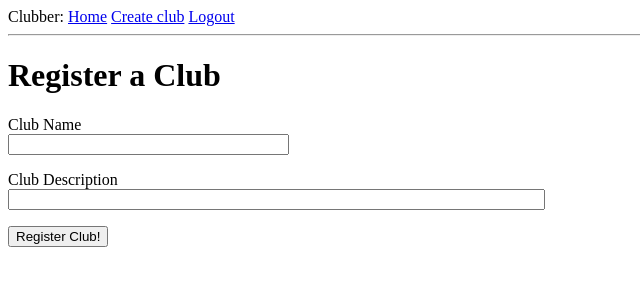
After one commit to PackerCollegiate/clubber, a Flask app: page /createclub in a window 1280 px wide. The commit adds this page. Shown: the top 300 px of the page, without its empty margins (0-640 px from the left). Run offline with Flask 3, Linux system fonts and the light colour scheme; the visitor is signed in with stand-in values (Sample User, id 1).

Commit message:
Create Club Page
Created a new form, called ClubForm, and created a new html page for users to create clubs.

```diff
--- a/app/forms.py
+++ b/app/forms.py
@@ -28,3 +28,8 @@ class RegistrationForm(FlaskForm):
         user = User.query.filter_by(email=email.data).first()
         if user is not None:
             raise ValidationError('Please use a different email address.')
+
+class ClubForm(FlaskForm):
+    name = StringField('Club Name', validators=[DataRequired()])
+    description = StringField('Club Description', validators=[DataRequired()])
+    submit = SubmitField('Register Club!')
--- a/app/routes.py
+++ b/app/routes.py
@@ -2,7 +2,7 @@ from flask import render_template, flash, redirect, url_for, request
 from flask_login import login_user, logout_user, current_user, login_required
 from werkzeug.urls import url_parse
 from app import app, db
-from app.forms import LoginForm, RegistrationForm
+from app.forms import LoginForm, RegistrationForm, ClubForm
 from app.models import User
 
 
@@ -60,3 +60,14 @@ def register():
         flash('Congratulations, you are now a registered user!')
         return redirect(url_for('login'))
     return render_template('register.html', title='Register', form=form)
+
+@app.route('/createclub', methods=['GET', 'POST'])
+@login_required
+def createclub():
+    form = ClubForm()
+    print('before conditional')
+    if form.validate_on_submit():
+        print('hi')
+        flash('Your club has been registered!')
+        return redirect(url_for('index'))
+    return render_template('createclub.html', title='Create Club', form=form)
--- a/app/templates/base.html
+++ b/app/templates/base.html
@@ -14,8 +14,10 @@
             {% if current_user.is_anonymous %}
             <a href="{{ url_for('login') }}">Login</a>
             {% else %}
+            <a href="{{ url_for('createclub') }}">Create club</a>
             <a href="{{ url_for('logout') }}">Logout</a>
             {% endif %}
+
         </div>
         <hr>
         {% with messages = get_flashed_messages() %}
--- /dev/null
+++ b/app/templates/createclub.html
@@ -0,0 +1,25 @@
+{% extends "base.html"%}
+
+{% block content %}
+	<h1>Register a Club</h1>
+	<form action="" method="post" novalidate>
+		{{ form.hidden_tag()}}
+		<p>
+			{{form.name.label}}<br>
+			{{form.name(size=32)}}<br>
+			{% for error in form.name.errors %}
+            <span style="color: red;">[{{ error }}]</span>
+            {% endfor %}
+        </p>
+
+      <p>
+    		{{form.description.label}}<br>
+    		{{form.description(size=64)}}<br>
+    		{% for error in form.name.errors %}
+              <span style="color: red;">[{{ error }}]</span>
+              {% endfor %}
+        </p>
+
+        <p>{{ form.submit()}}</p>
+    </form>
+{% endblock %}
```
